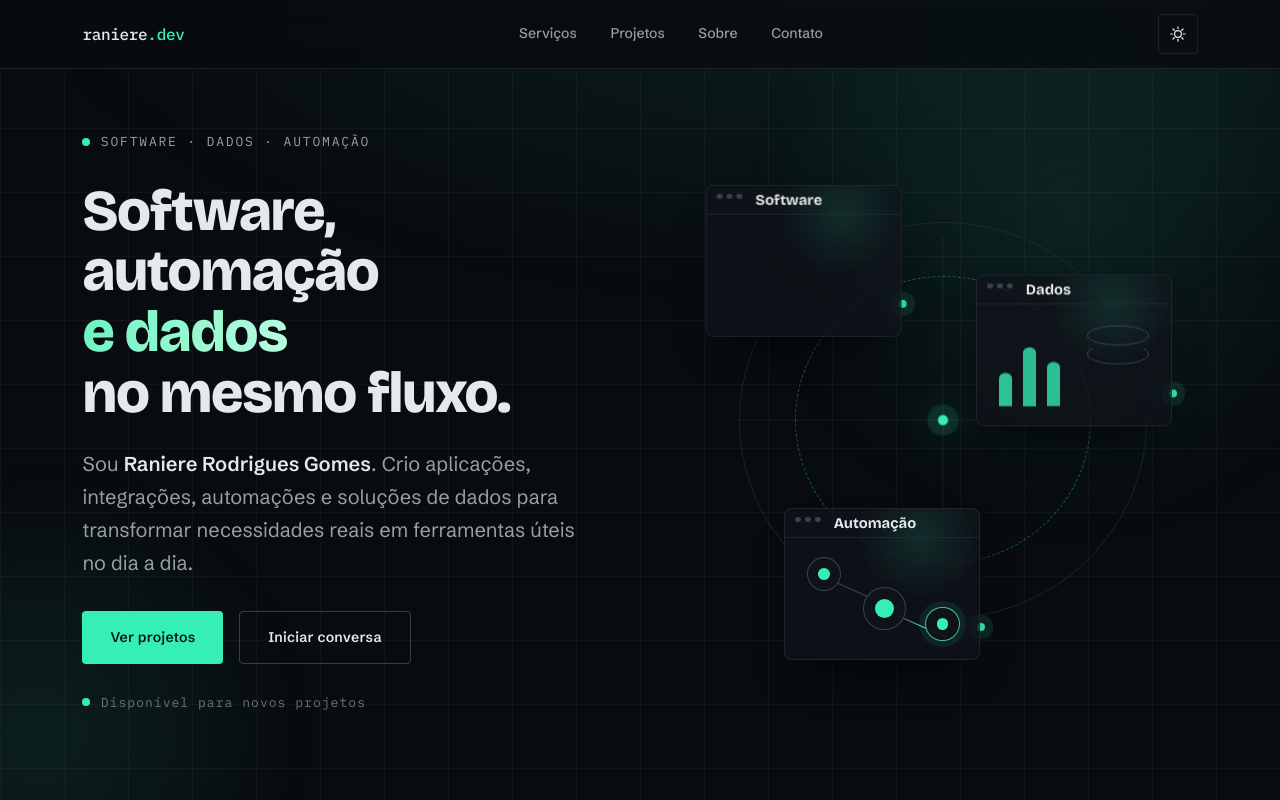
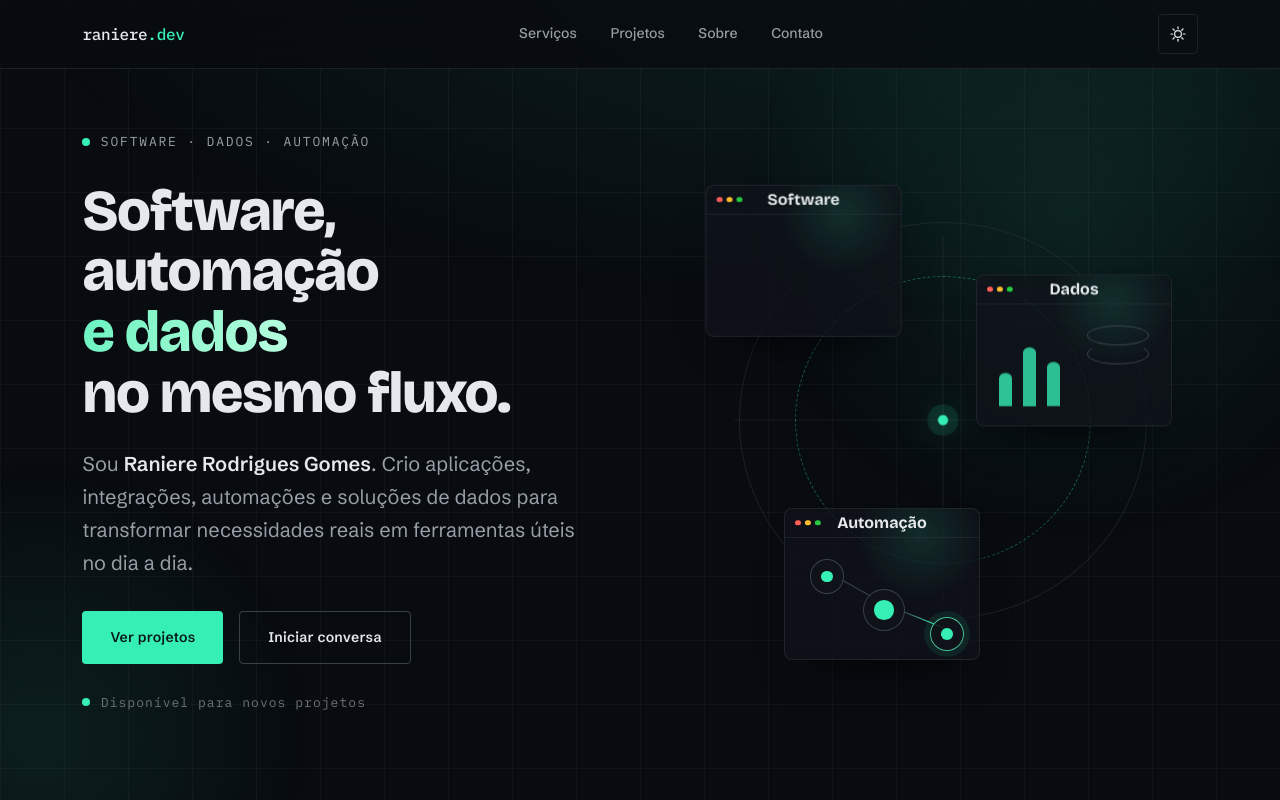
Before and after one commit to raniere57/raniere-dev, a React (Vite) app: page / in a window 1280 px wide. Shown: the top 800 px of the page. Built offline with nearby package versions, Linux system fonts and the light colour scheme.

Commit message:
Ajusta detalhes das janelas orbitais

```diff
--- a/src/components/hero/hero.css
+++ b/src/components/hero/hero.css
@@ -282,18 +282,6 @@
   z-index: 3;
 }
 
-.scope-map__domain::before {
-  content: '';
-  position: absolute;
-  width: 8px;
-  height: 8px;
-  border-radius: 50%;
-  background: var(--color-accent);
-  box-shadow: 0 0 0 8px var(--color-accent-soft);
-  right: -0.3rem;
-  bottom: 1.8rem;
-}
-
 .scope-map__domain--software {
   --orbit-a-x: 1.1rem;
   --orbit-a-y: 0.8rem;
@@ -363,23 +351,25 @@
 .artifact-window__bar::before {
   content: '';
   position: absolute;
-  top: 0.5rem;
+  top: 50%;
   left: 0.65rem;
   width: 0.34rem;
   height: 0.34rem;
   border-radius: 50%;
-  background: var(--color-border-strong);
+  background: #ff5f57;
   box-shadow:
-    0.62rem 0 0 var(--color-border-strong),
-    1.24rem 0 0 var(--color-border-strong);
+    0.62rem 0 0 #ffbd2e,
+    1.24rem 0 0 #28c840;
+  transform: translateY(-50%);
 }
 
 .artifact-window__title {
   position: absolute;
-  top: 0.42rem;
-  left: 3.05rem;
+  inset: 0;
+  display: grid;
+  place-items: center;
   font-family: var(--font-display);
-  font-size: 0.92rem;
+  font-size: 1rem;
   font-weight: 700;
   line-height: 1;
   color: var(--color-text);
@@ -477,20 +467,20 @@
 }
 
 .artifact-flow__node--source {
-  top: 3rem;
-  left: 1.35rem;
+  top: 3.15rem;
+  left: 1.55rem;
 }
 
 .artifact-flow__node--router {
-  top: 4.9rem;
-  left: 4.9rem;
+  top: 5rem;
+  left: 4.85rem;
   width: 2.65rem;
   height: 2.65rem;
 }
 
 .artifact-flow__node--target {
-  right: 1.2rem;
-  bottom: 1.1rem;
+  top: 6.72rem;
+  left: 9.05rem;
 }
 
 .artifact-flow__line {
@@ -510,17 +500,17 @@
 }
 
 .artifact-flow__line--a {
-  top: 4.55rem;
-  left: 3.2rem;
-  width: 3.9rem;
-  transform: rotate(24deg);
+  top: 4.37rem;
+  left: 3.48rem;
+  width: 3.79rem;
+  transform: rotate(29deg);
 }
 
 .artifact-flow__line--b {
-  top: 6.6rem;
-  left: 7rem;
-  width: 3.35rem;
-  transform: rotate(24deg);
+  top: 6.38rem;
+  left: 7.37rem;
+  width: 3.62rem;
+  transform: rotate(22deg);
 }
 
 .artifact-flow__line--b::before {
```
